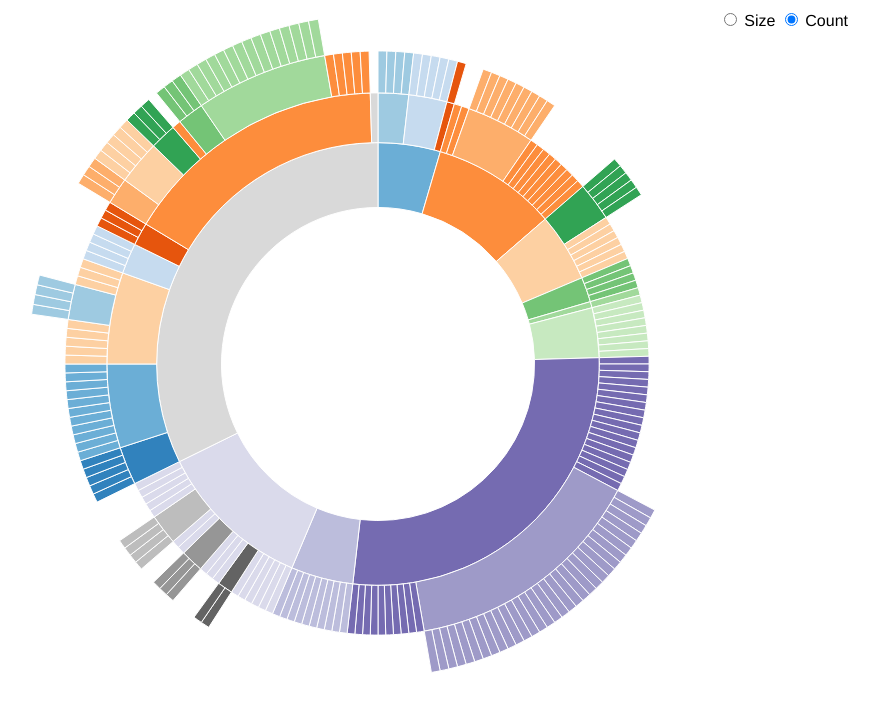
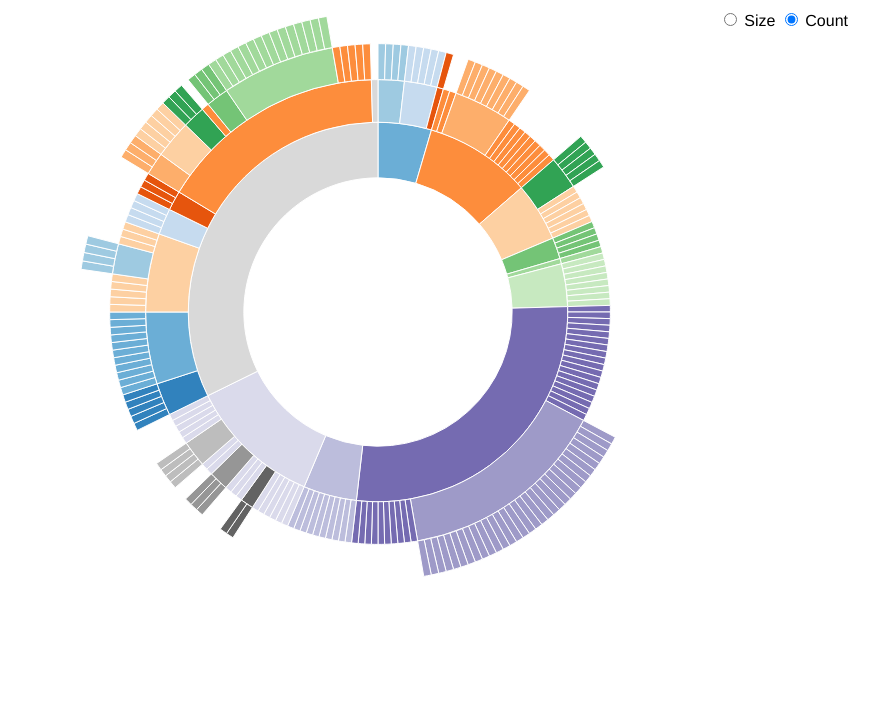
Before and after one commit to pranayaryal/skills, a plain HTML site: page index.html in a window 1280 px wide. Shown: the whole page, without its empty margins (262-1141 px from the left). Drawn offline with nearby package versions, Linux system fonts and the light colour scheme.

Commit message:
Update index.html

```diff
--- a/index.html
+++ b/index.html
@@ -24,7 +24,7 @@ form {
 <script>
 
 var width = 960,
-    height = 700,
+    height = 600,
     radius = Math.min(width, height) / 2,
     color = d3.scale.category20c();
 
```
